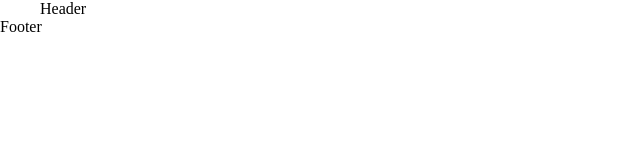
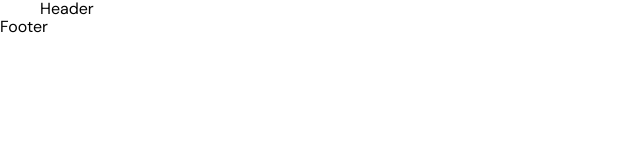
Before and after one commit to Bignichok/your_energy_vanilla_js, a website built with Vite: page src/index.html in a window 1280 px wide. Shown: the full height of the page, 0-640 px from the left. Built offline with nearby package versions, Linux system fonts and the light colour scheme.

Commit message:
Add and connect fonts

```diff
--- a/src/css/base.css
+++ b/src/css/base.css
@@ -1 +1,31 @@
-:root {}
+@font-face {
+  font-family: 'DM Sans';
+  src: url('/fonts/DMSans-Regular.woff2') format('woff2'),
+    url('/fonts/DMSans-Regular.ttf') format('truetype');
+  font-weight: 400;
+  font-style: normal;
+  font-display: swap;
+}
+
+@font-face {
+  font-family: 'DM Sans';
+  src: url('/fonts/DMSans-Medium.woff2') format('woff2'),
+    url('/fonts/DMSans-Medium.ttf') format('truetype');
+  font-weight: 500;
+  font-style: normal;
+  font-display: swap;
+}
+
+@font-face {
+  font-family: 'DM Sans';
+  src: url('/fonts/DMSans-Italic.woff2') format('woff2'),
+    url('/fonts/DMSans-Italic.ttf') format('truetype');
+  font-weight: 400;
+  font-style: italic;
+  font-display: swap;
+}
+
+html,
+body {
+  font-family: 'DM Sans', Roboto, sans-serif;
+}
```
Also changed, not shown: src/public/fonts/DMSans-Italic.ttf (added), src/public/fonts/DMSans-Italic.woff2 (added), src/public/fonts/DMSans-Medium.ttf (added), src/public/fonts/DMSans-Medium.woff2 (added), src/public/fonts/DMSans-Regular.ttf (added), src/public/fonts/DMSans-Regular.woff2 (added).
